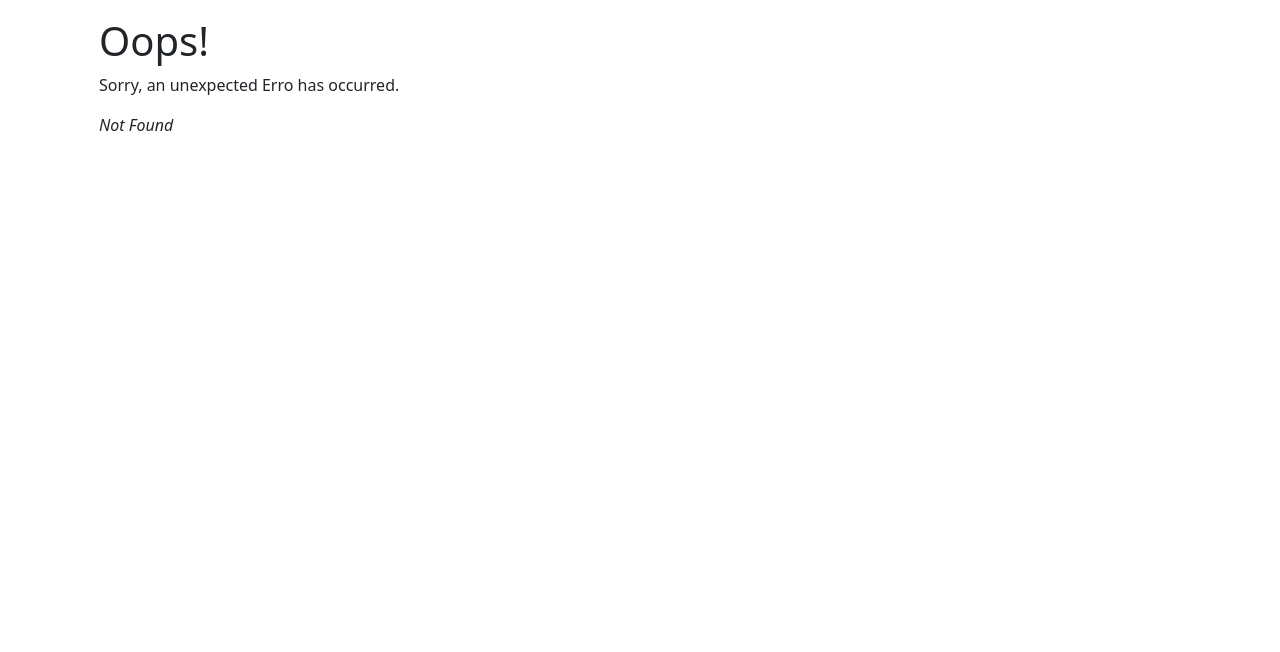
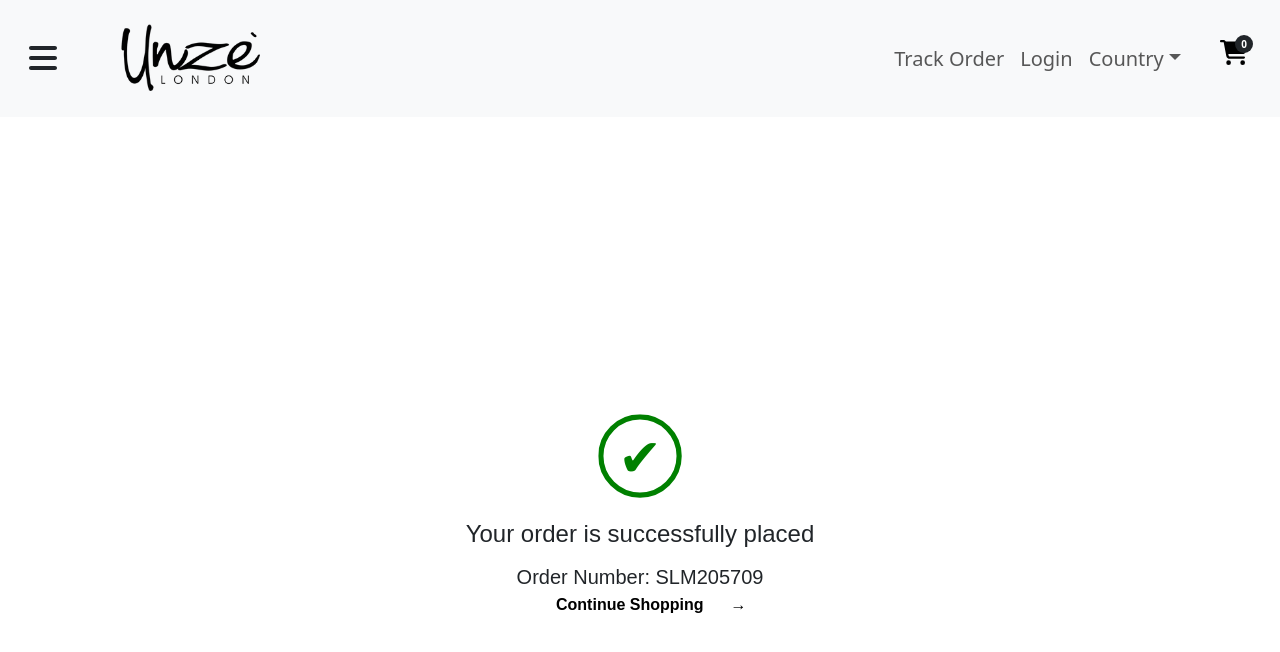
Before and after one commit to lachsilva3/client-project-15, a React (Create React App) app in the folder unze-london/: page /OrderNumber in a window 1280 px wide. Before the commit this address had no page. Shown: the top 652 px of the page. Built offline with nearby package versions, Linux system fonts and the light colour scheme.

Commit message:
profile details added and order number generated

```diff
--- a/unze-london/src/components/styles/CheckoutCss.jsx
+++ b/unze-london/src/components/styles/CheckoutCss.jsx
@@ -34,6 +34,8 @@ const CheckoutCss =styled.div`
   background-color:rgb(250, 250, 250);
 }
 
+
+
 @media (max-width: 768px) {
   .cus1-container {
     flex-direction: column-reverse; /* Reverses the order of the flex items on mobile */
--- /dev/null
+++ b/unze-london/src/components/styles/OrderNumberCss.jsx
@@ -0,0 +1,90 @@
+import styled,{keyframes} from 'styled-components'
+const primaryColor="#284ea7";
+const fadeAnimation=keyframes`
+  0%{
+opacity: 0;
+  }
+  50%{
+    opacity: 1;
+  }
+  100%{
+    opacity: 0;
+  }
+`
+
+const OrderNumberCss =styled.div`
+
+.container {
+  display: flex;
+  flex-direction: column;
+  align-items: center;
+  justify-content: center;
+  height: 100vh;
+  font-family: Arial, sans-serif;
+}
+
+
+
+.message {
+  margin-top: 20px;
+  font-size: 24px;
+}
+
+.order-number {
+  margin-top: 10px;
+  font-size: 20px;
+}
+
+.continue-shopping-button{
+    font-weight: bold;
+    background-color: white;
+    border: none;
+}
+.arrow {
+  position: relative;
+  animation: moveRight 2s infinite;
+}
+@keyframes moveRight {
+  0% {
+    left: 0;
+  }
+  100% {
+    left: calc(20% - 10px); /* Adjust the value based on your requirement */
+  }
+}
+.checkmark-container {
+  position: relative;
+  animation: zoomInOut 2s infinite;
+}
+
+
+.checkmark {
+  font-size: 50px;
+  color: green;
+  border: 5px solid green;
+  border-radius: 50%;
+  height: 80px;
+  width: 80px;
+  text-align: center;
+}
+
+@keyframes zoomInOut {
+  0% {
+    transform: scale(1);
+  }
+  50% {
+    transform: scale(1.2);
+  }
+  100% {
+    transform: scale(1);
+  }
+}
+
+/* Additional styles for message, order number, and continue shopping button can be added here */
+
+
+
+
+
+`
+export { OrderNumberCss };
--- a/unze-london/src/index.js
+++ b/unze-london/src/index.js
@@ -35,6 +35,7 @@ import Returnsupport from './routes/returnsupport';
 import Admin from './routes/admin';
 import Checkout from './routes/checkout';
 import Profile from './routes/profile';
+import OrderNumber from './routes/OrderNumber';
 
 // pages (includes)
 import Cart from "./pages/cart/cart";
@@ -147,6 +148,9 @@ element: <Profile />
 {path:"app",
 element: <App />
 },
+{path:"OrderNumber",
+element: <OrderNumber />
+},
   ],
   },
 ])
--- /dev/null
+++ b/unze-london/src/routes/OrderNumber.jsx
@@ -0,0 +1,39 @@
+import React, { useState, useEffect } from 'react';
+import { OrderNumberCss } from '../components/styles/OrderNumberCss';
+import { Link } from 'react-router-dom';
+
+const MovingCheckmark = () => {
+  const [orderNumber, setOrderNumber] = useState('');
+
+  useEffect(() => {
+    // Generate a random order number
+    const generateOrderNumber = () => {
+      const randomNumber = Math.floor(Math.random() * 1000000);
+      const orderNumber = `SLM${randomNumber.toString().padStart(6, '0')}`;
+      setOrderNumber(orderNumber);
+    };
+
+    generateOrderNumber();
+  }, []);
+
+  return (
+    <OrderNumberCss>
+      <div className="container">
+        {/* Moving checkmark icon with zoom in and zoom out effect */}
+        <div className="checkmark-container">
+          <div className="checkmark">&#10004;</div>
+        </div>
+
+        <div className="message">Your order is successfully placed</div>
+        <div className="order-number">Order Number: {orderNumber}</div>
+
+        {/* Continue Shopping Button */}
+        <Link to="/">
+        <button className="continue-shopping-button" >Continue Shopping <span className="arrow">&#8594;</span></button>
+        </Link>
+      </div>
+    </OrderNumberCss>
+  );
+};
+
+export default MovingCheckmark;
--- a/unze-london/src/routes/checkout.jsx
+++ b/unze-london/src/routes/checkout.jsx
@@ -2,6 +2,7 @@ import React, { useContext, useState } from "react";
 import { CheckoutCss } from '../components/styles/CheckoutCss';
 import { ShopContext } from '../context/shop-context';
 import Checkoutcart from "../components/Checkoutcart";
+import { Link } from 'react-router-dom';
 
 export default function Checkout() {
   const {subtotal,cart} = useContext(ShopContext);
@@ -45,7 +46,7 @@ const handleSubmit = (e) => {
             <h3 style={{float:'left'}}>Contact</h3>
 
             <a href="/login" style={{float:'right', marginRight:'10px'}}>Log in</a><br/><br/>
-            <input type="text" id="login" name="login" style={{width:'93%', height:'50px', borderRadius:'5px'}} placeholder="Email or mobile phone number" value={formData.login} onChange={handleChange} />
+            <input type="text" id="login" name="login" style={{width:'93%', height:'50px', borderRadius:'5px'}}  placeholder="Email or mobile phone number *" value={formData.login} onChange={handleChange}required  />
             <br/>
             <label><input type="checkbox" name="email_news_offers" checked={formData.email_news_offers} onChange={handleChange} /> Email me with news and offers</label>
               <br/><br/>
@@ -58,23 +59,23 @@ const handleSubmit = (e) => {
             <input type="text" id="company" name="company" style={{width:'93%', height:'50px', borderRadius:'5px'}} placeholder="Company (optional)" value={formData.company} onChange={handleChange} />
             <br/> <br/>
 
-            <input type="text" id="address" name="address" style={{width:'93%', height:'50px', borderRadius:'5px'}} placeholder="Address" value={formData.address} onChange={handleChange} />
+            <input type="text" id="address" name="address" style={{width:'93%', height:'50px', borderRadius:'5px'}} placeholder="Address *" value={formData.address} onChange={handleChange} />
             <br/> <br/>
 
-            <input type="text" id="city" name="city" style={{width:'30%', height:'50px', borderRadius:'5px'}} placeholder="City" value={formData.city} onChange={handleChange} />
+            <input type="text" id="city" name="city" style={{width:'30%', height:'50px', borderRadius:'5px'}} placeholder="City *" value={formData.city} onChange={handleChange} />
 
 
             <select id="state" name="state" style={{width:'30%', height:'50px', borderRadius:'5px',  marginLeft:'10px'}}   value={formData.state} onChange={handleChange}>
-                <option value="St">state</option>
+                <option value="St">state *</option>
                 <option value="up">Uttar Pradesh</option>
                 <option value="del">Delhi</option>
             </select>
 
 
-            <input type="text" id="pin_code" name="pin_code" style={{width:'30%', height:'50px', borderRadius:'5px',  marginLeft:'10px'}} placeholder="Pin Code" value={formData.pin_code} onChange={handleChange} />
+            <input type="text" id="pin_code" name="pin_code" style={{width:'30%', height:'50px', borderRadius:'5px',  marginLeft:'10px'}} placeholder="Pin Code *" value={formData.pin_code} onChange={handleChange} />
             <br/> <br/>
 
-            <input type="tel" id="phone" name="phone" style={{width:'93%', height:'50px', borderRadius:'5px'}} placeholder="Phone Number" value={formData.phone} onChange={handleChange} />
+            <input type="tel" id="phone" name="phone" style={{width:'93%', height:'50px', borderRadius:'5px'}} placeholder="Phone Number *" value={formData.phone} onChange={handleChange} />
             <br/> <br/>
             <label><input type="checkbox" name="save_info" checked={formData.save_info} onChange={handleChange} /> Save this information for next time</label>
             <br/> <br/>
@@ -99,8 +100,9 @@ const handleSubmit = (e) => {
            <br/> <br/>
             <label><input type="radio" name="billing_address" value="different" checked={formData.billing_address === 'different'} onChange={handleChange} /> Use a different billing address</label>
             <br/> <br/>
-            <button type="submit" style={{width:'93%', height:'50px', borderRadius:'5px', background:'green', color:'white'}}>Complete Order</button>
-            </form></div>
+            <Link to="/OrderNumber">
+              <button type="submit" style={{width:'93%', height:'50px', borderRadius:'5px', background:'green', color:'white'}}>Complete Order</button>
+            </Link></form></div>
 
         {/* right side */}
         <div className="right" >
--- a/unze-london/src/routes/loginpage.jsx
+++ b/unze-london/src/routes/loginpage.jsx
@@ -1,35 +1,45 @@
-import React, { useState } from 'react';
+import React, { useState, useEffect } from 'react';
 import LoginForm from '../components/utilites/LoginForm';
 import Profile from '../routes/profile';
 import Footer from '../components/Footer';
 
-
 const App = () => {
-
   const [loggedIn, setLoggedIn] = useState(false);
   const [email, setEmail] = useState('');
 
+  // Function to handle login
   const handleLogin = (userEmail) => {
     setEmail(userEmail);
     setLoggedIn(true);
+    // Store login state in local storage
+    localStorage.setItem('loggedIn', 'true');
+    localStorage.setItem('email', userEmail);
   };
 
+  // Function to handle logout
   const handleLogout = () => {
     setEmail('');
     setLoggedIn(false);
+    // Clear login state from local storage
+    localStorage.removeItem('loggedIn');
+    localStorage.removeItem('email');
   };
+
+  // Check local storage for login state on initial render
+  useEffect(() => {
+    const isLoggedIn = localStorage.getItem('loggedIn') === 'true';
+    const savedEmail = localStorage.getItem('email') || '';
+    setLoggedIn(isLoggedIn);
+    setEmail(savedEmail);
+  }, []); // Empty dependency array ensures this effect runs only once on initial render
 
   return (
     <div>
       <center>
-          <h3 style={{backgroundColor:'black',
-                      color:'white',
-                      padding:30,
-                      }}
-                      >MY ACCOUNT</h3>
+        <h3 style={{ backgroundColor: 'black', color: 'white', padding: 30 }}>MY ACCOUNT</h3>
       </center>
       <div>
-          <br></br><br></br>
+        <br /><br />
         <div>
           {loggedIn ? (
             <Profile email={email} onLogout={handleLogout} />
@@ -37,10 +47,9 @@ const App = () => {
             <LoginForm onLogin={handleLogin} />
           )}
         </div>
-          <br></br>
+        <br />
         <Footer />
       </div>
-
     </div>
   );
 };
--- a/unze-london/src/routes/profile.jsx
+++ b/unze-london/src/routes/profile.jsx
@@ -1,16 +1,16 @@
 import React from 'react';
 
-const ProfilePage = ({ email,onLogout }) => {
+const Profile = ({ email, onLogout }) => {
   return (
     <div>
-
-          <div>
-
-      <h1>Email: {email}</h1>
-      <button onClick={onLogout}>Logout</button>
-    </div>
+      {email && ( // Render only if email is truthy (i.e., user is logged in)
+        <div>
+          <h1>Welcome, {email}</h1>
+          <button onClick={onLogout}>Logout</button>
+        </div>
+      )}
     </div>
   );
 };
 
-export default ProfilePage;
+export default Profile;
```
Lines whose indentation alone changed are shown as unchanged.
